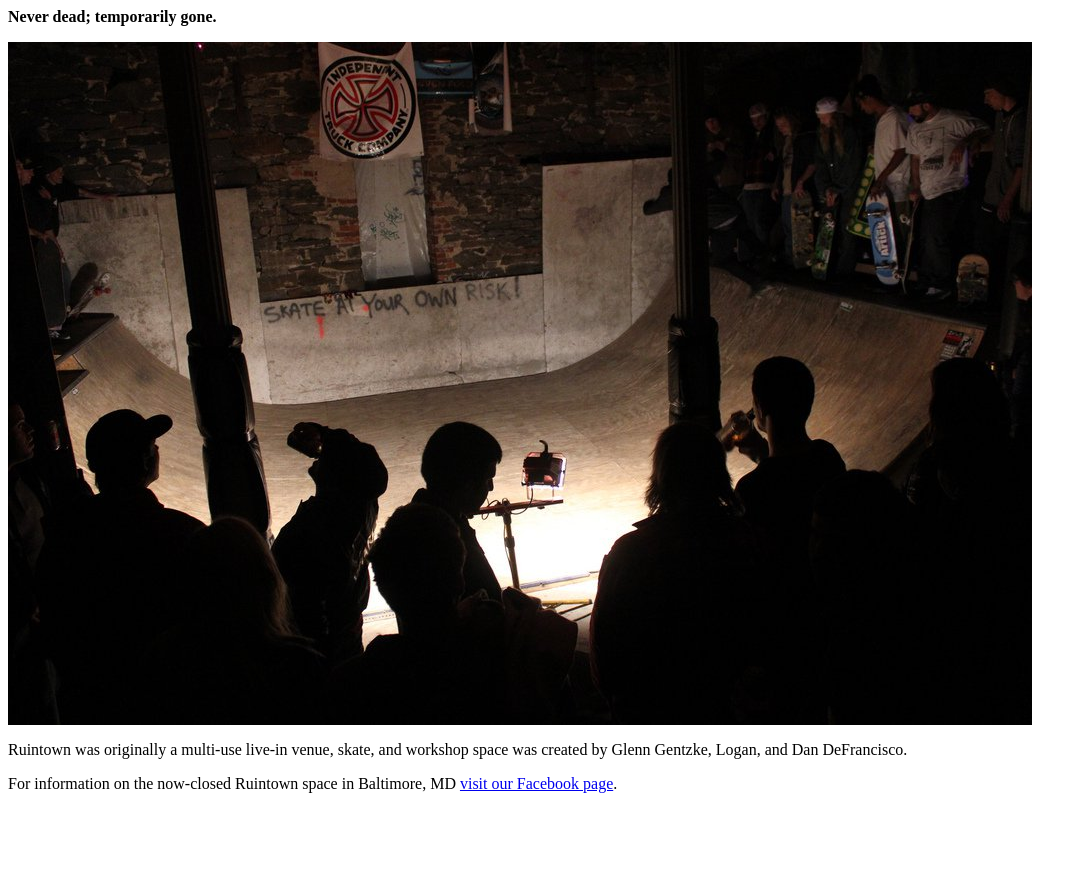
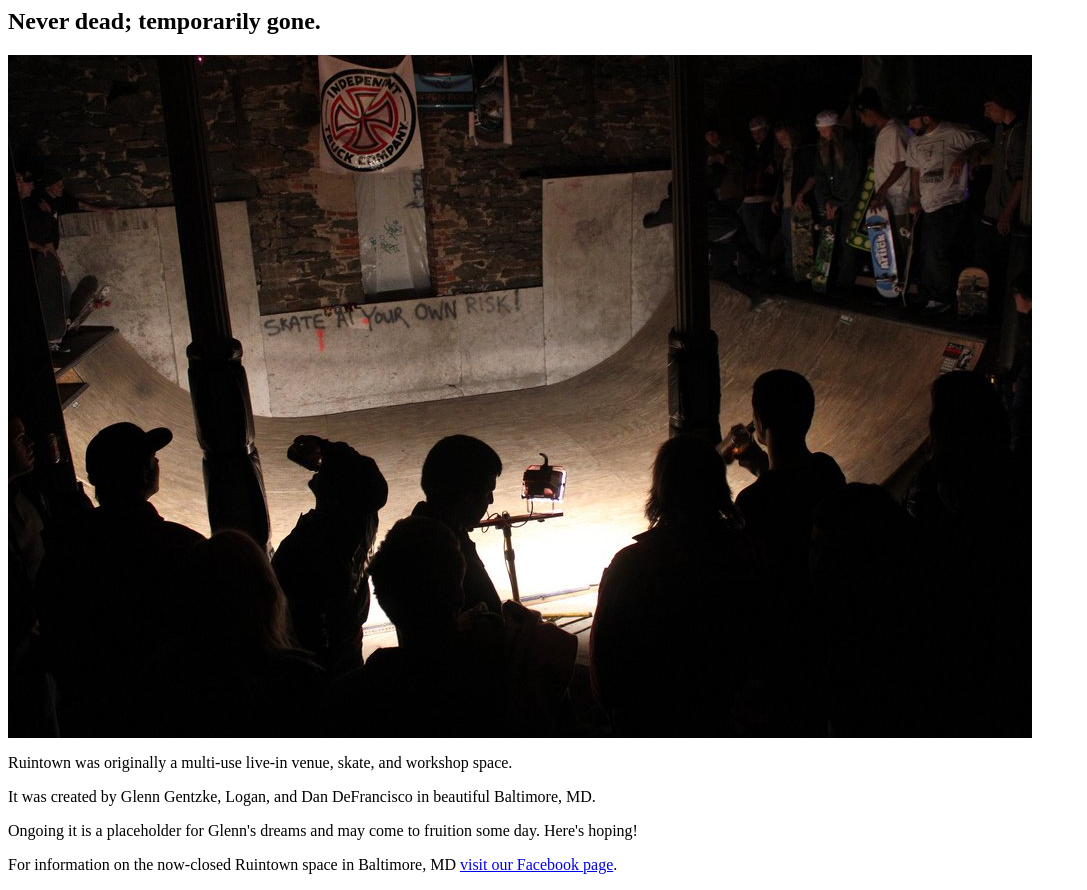
Before and after one commit to ruintown/ruintown.org-public, a plain HTML site: page index.html in a window 1280 px wide. Shown: the whole page, without its empty margins (0-1087 px from the left). Before the commit the page ends 809 px from the top, so only its background shows below. Drawn offline with Linux system fonts and the light colour scheme.

Commit message:
Update index.html

```diff
--- a/index.html
+++ b/index.html
@@ -3,11 +3,11 @@
 		<title>Ruintown</title>
 	</head>
 	<body>
-    <p><strong>Never dead; temporarily gone.</strong></p>
+    <h2>Never dead; temporarily gone.</h2>
 		<img src="images/ruintown-silhouette.jpg">
-    <p>
-			Ruintown was originally a multi-use live-in venue, skate, and workshop space was created by Glenn Gentzke, Logan, and Dan DeFrancisco.
-		</p>
+    <p>Ruintown was originally a multi-use live-in venue, skate, and workshop space.</p>
+    <p>It was created by Glenn Gentzke, Logan, and Dan DeFrancisco in beautiful Baltimore, MD.</p>
+    <p>Ongoing it is a placeholder for Glenn's dreams and may come to fruition some day. <emphasis>Here's hoping!</emphasis></p>
 		<p>
 			For information on the now-closed Ruintown space in Baltimore, MD <a href="http://facebook.com/ruintown">visit our Facebook page</a>.
 		</p>
```
